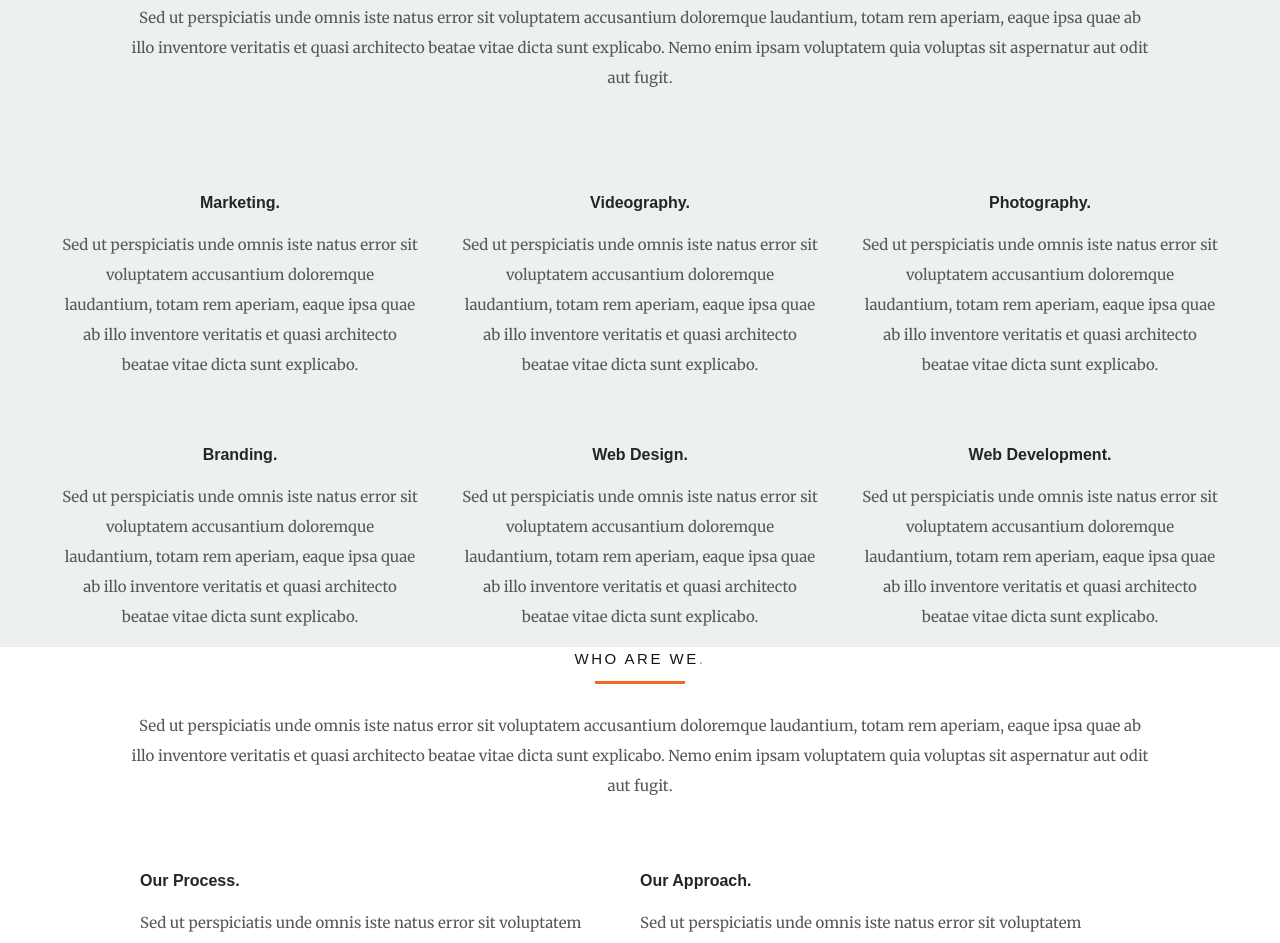
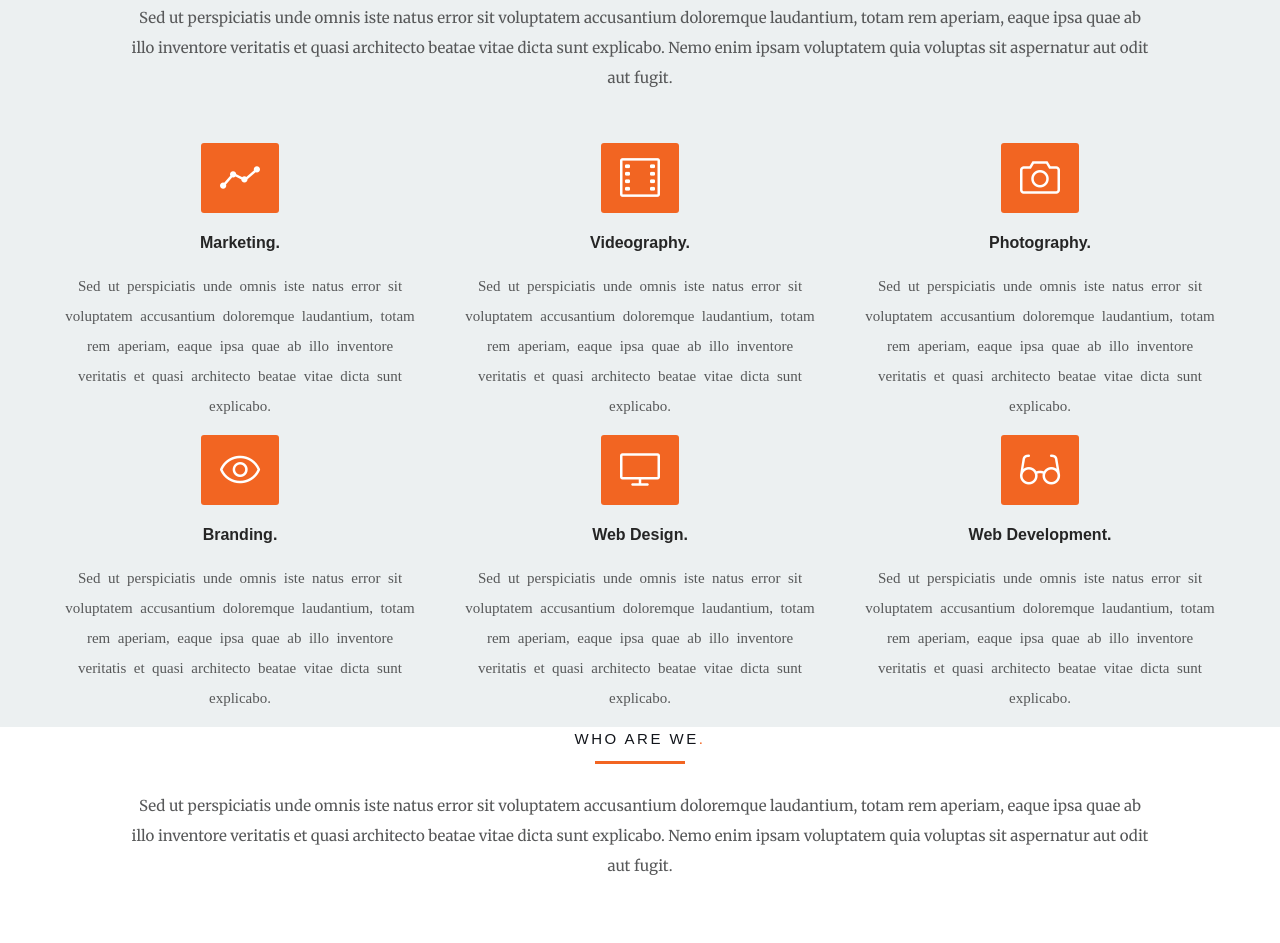
Before and after one commit to jairovg/puremedia-vpc, a website built with webpack: page src/index.html in a window 1280 px wide. Shown: the part 1511-2454 px from the top of the page. Built offline with nearby package versions, Linux system fonts and the light colour scheme.

Commit message:
Add simple-Icon-font

```diff
--- a/src/index.html
+++ b/src/index.html
@@ -142,7 +142,7 @@
       </div>
       <div class="service">
         <div class="service-icon">
-          <span class="icon-graph"></span>
+          <span class="icon-film"></span>
         </div>
         <h2 class="h2">Videography</h2>
         <p class="detailed">
@@ -153,7 +153,7 @@
       </div>
       <div class="service">
         <div class="service-icon">
-          <span class="icon-graph"></span>
+          <span class="icon-camera"></span>
         </div>
         <h2 class="h2">Photography</h2>
         <p class="detailed">
@@ -164,7 +164,7 @@
       </div>
       <div class="service">
         <div class="service-icon">
-          <span class="icon-graph"></span>
+          <span class="icon-eye"></span>
         </div>
         <h2 class="h2">Branding</h2>
         <p class="detailed">
@@ -175,7 +175,7 @@
       </div>
       <div class="service">
         <div class="service-icon">
-          <span class="icon-graph"></span>
+          <span class="icon-screen-desktop"></span>
         </div>
         <h2 class="h2">Web Design</h2>
         <p class="detailed">
@@ -186,7 +186,7 @@
       </div>
       <div class="service">
         <div class="service-icon">
-          <span class="icon-graph"></span>
+          <span class="icon-eyeglass"></span>
         </div>
         <h2 class="h2">Web Development</h2>
         <p class="detailed">
--- a/src/index.scss
+++ b/src/index.scss
@@ -1,6 +1,7 @@
 // Import regular (400) font
 @import url('https://fonts.googleapis.com/css?family=Merriweather');
 @import url('https://fonts.googleapis.com/css?family=Raleway:400,700');
+@import url('https://cdnjs.cloudflare.com/ajax/libs/simple-line-icons/2.4.1/css/simple-line-icons.css');
 
 @import "./styles/variables.scss";
 
--- a/src/styles/components/services.scss
+++ b/src/styles/components/services.scss
@@ -8,6 +8,7 @@
 }
 
 .service {
+  font-family: 'Simple-Line-Icons';
   position: relative;
   flex: 1 1 350px;
   display: flex;
@@ -16,6 +17,12 @@
   padding: 0 22px;
 }
 
-.icon-graph::before {
-	content: "\e06b";
+.service-icon {
+  background: #f26522;
+  color: white;
+  border-radius: 3px;
+  margin: 0 auto;
+  font-size: 40px;
+  padding: 15px 3px;
+  width: 72px;
 }
```
